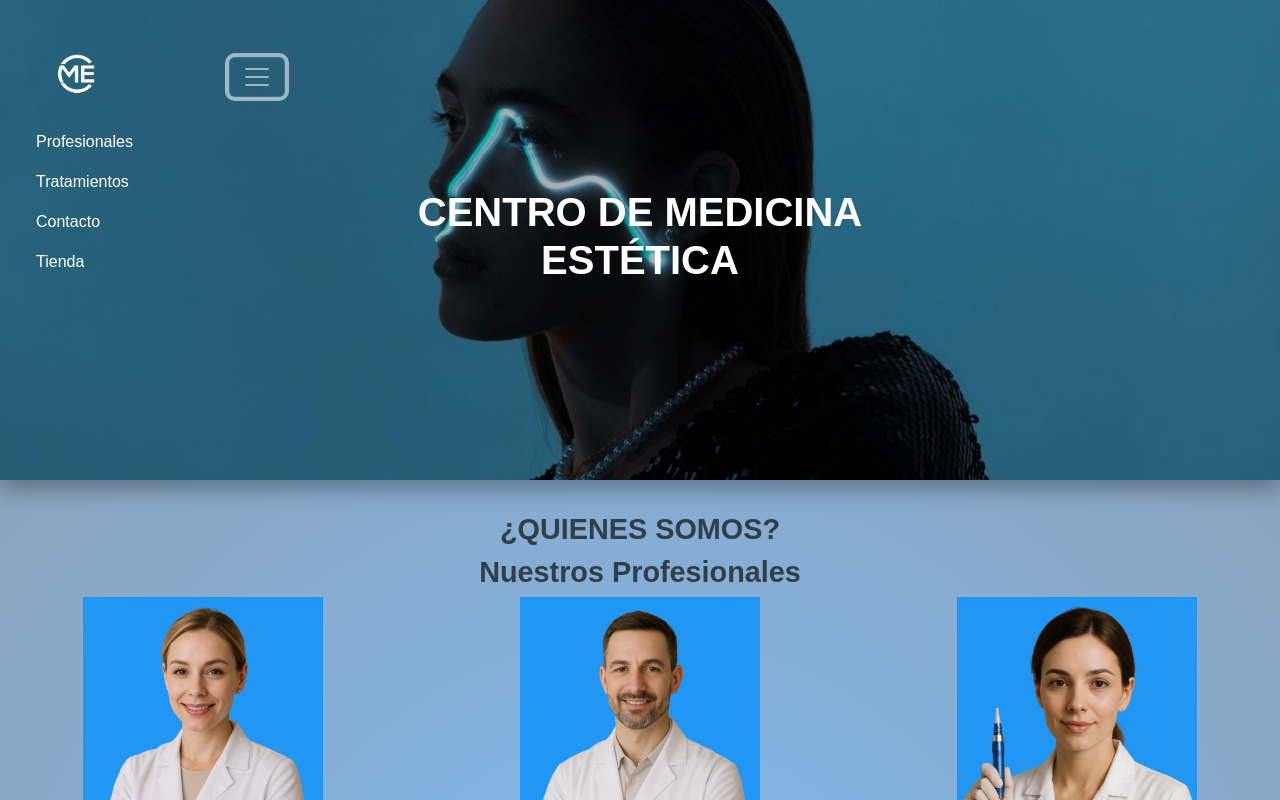
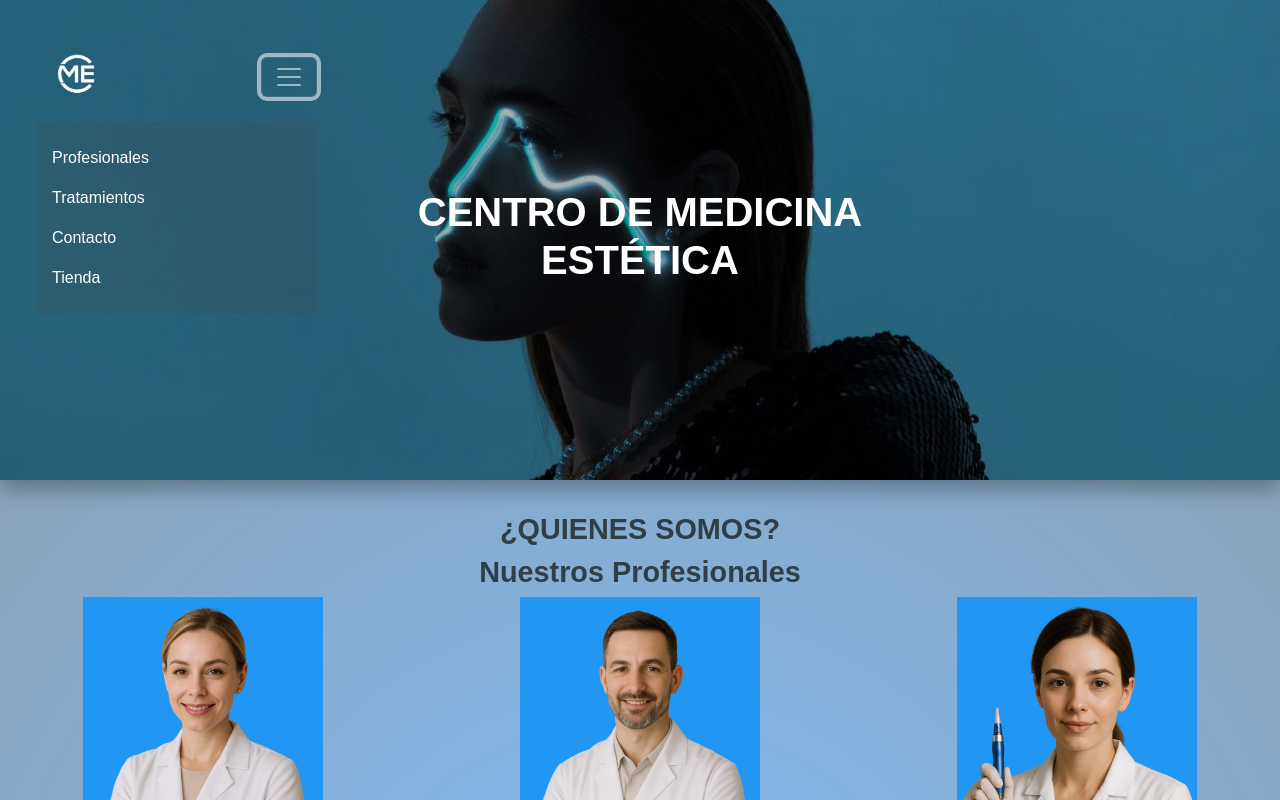
Before and after one commit to ManuteAcevedo/esteticaProyecto, a plain HTML site: page index.html in a window 1280 px wide. Both pictures are taken after a click on the button "Toggle navigation". Shown: the top 800 px of the page. Drawn offline with nearby package versions, Linux system fonts and the light colour scheme; a web font is replaced by a local one.

Commit message:
Fondo Barra de Navegación

```diff
--- a/estilos/estilos.css
+++ b/estilos/estilos.css
@@ -297,7 +297,7 @@ footer{
 }
 
 
-/* Menú hamburguesa siempre en la esquina derecha*/
+
 .navbar .container-fluid {
   display: flex;
   justify-content: space-between;
@@ -321,6 +321,12 @@ footer{
   z-index: 3;
 }
 
+.navbar-collapse.show {
+  background-color: rgba(71, 70, 70, 0.2);
+  padding: 1rem;
+}
+
+
 
 /* TABLET */
 @media (min-width: 600px){
```
